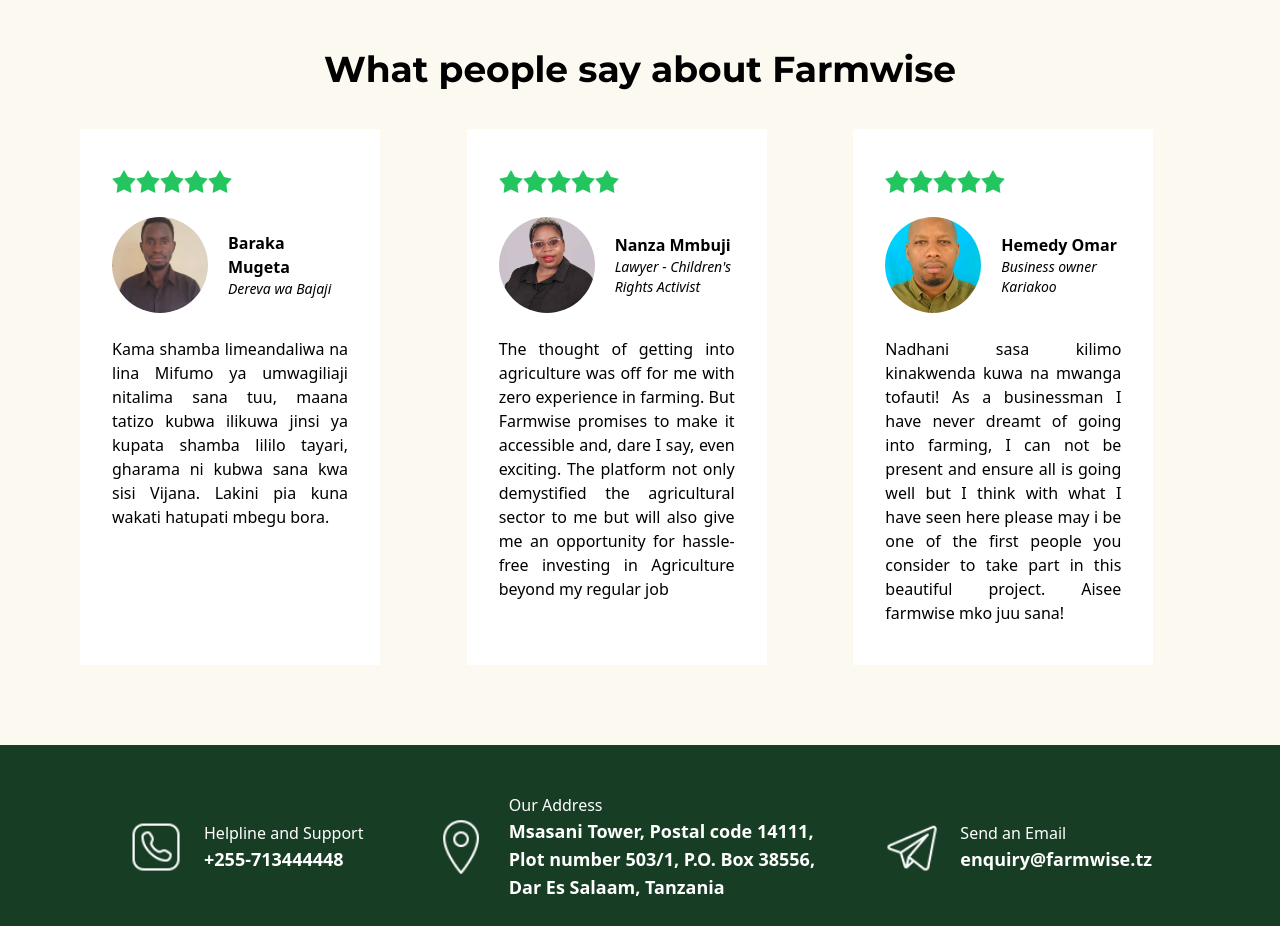
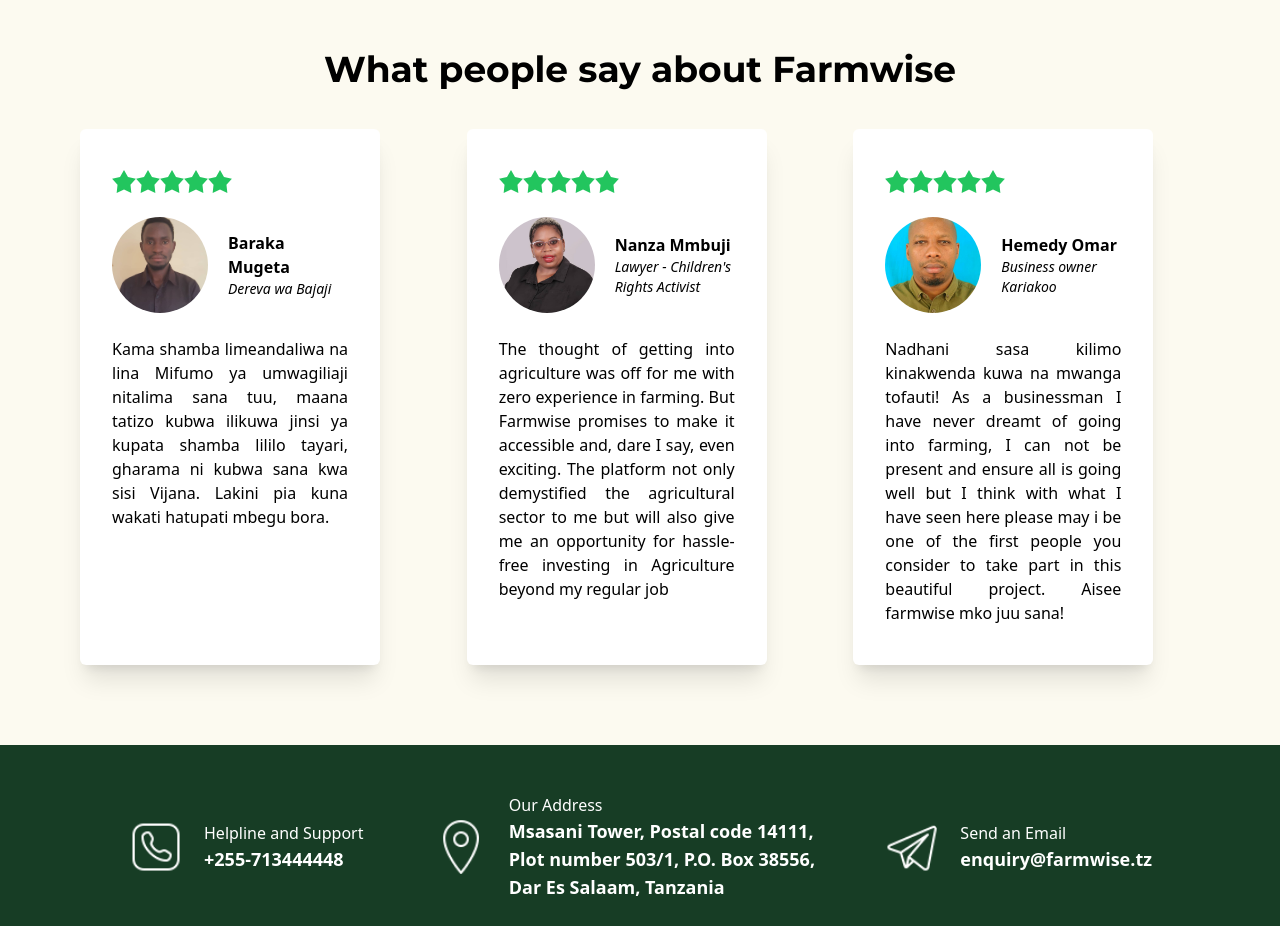
Before and after one commit to kevinmisigaro/farmwise, a Next.js app: page / in a window 1280 px wide. Shown: the part 6040-6966 px from the top of the page. Built offline with nearby package versions, Linux system fonts and the light colour scheme; no server answers.

Commit message:
added shadow in testimonial

```diff
--- a/src/components/testimonial/index.tsx
+++ b/src/components/testimonial/index.tsx
@@ -10,7 +10,7 @@ function Testimonial({
   image: string
 }) {
   return (
-    <div className="flex flex-col gap-y-2 w-[300px] px-8 py-10 bg-white">
+    <div className="flex flex-col gap-y-2 w-[300px] px-8 py-10 bg-white shadow-xl rounded-md">
       <div className="rating">
         <input
           type="radio"
```
